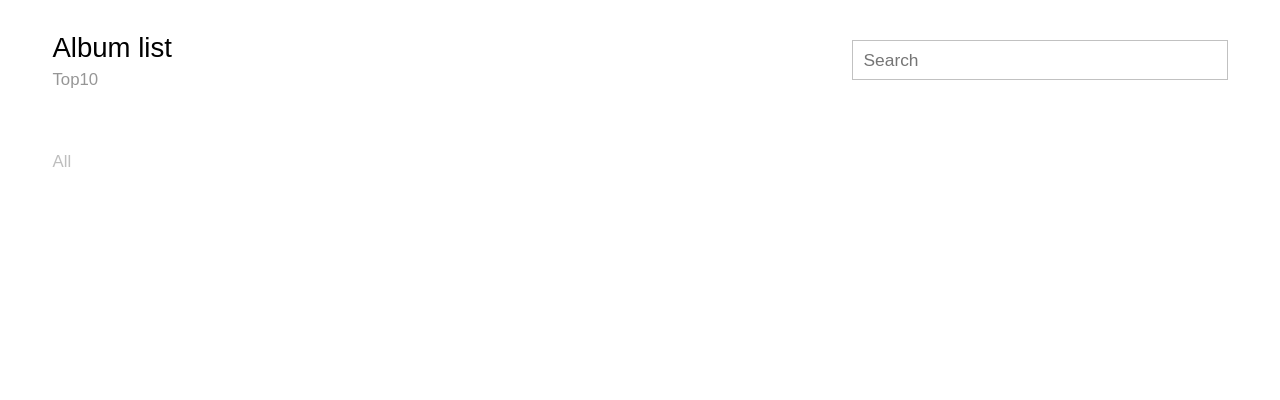
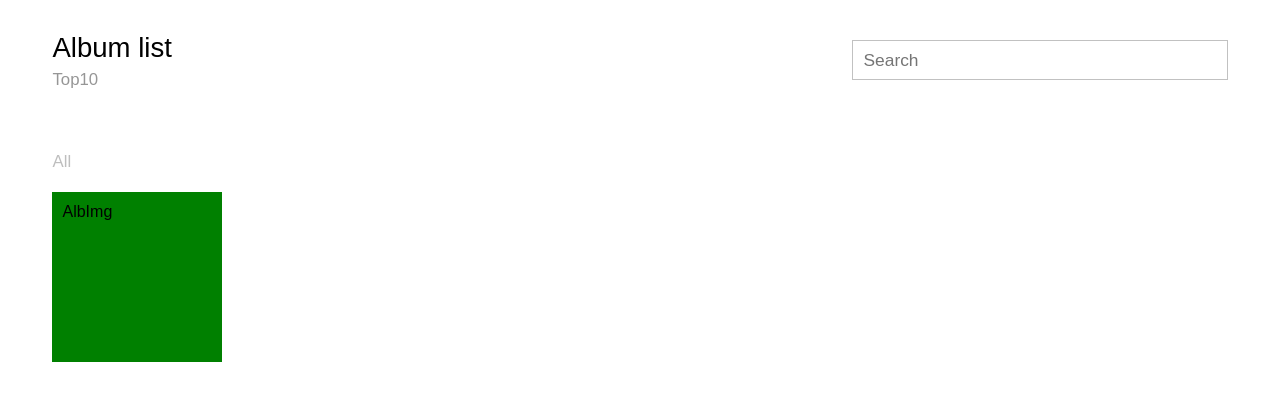
Before and after one commit to ispoljari/itunes-album-list, a React (Create React App) app: page / in a window 1280 px wide. Shown: the top 400 px of the page. Built offline with nearby package versions, Linux system fonts and the light colour scheme.

Commit message:
Add the height property to layout API

```diff
--- a/src/common/styles/LayoutApi.styled.js
+++ b/src/common/styles/LayoutApi.styled.js
@@ -275,30 +275,36 @@ const LayoutApi = styled.div`
     }};
 
     ${props => {
-      if (typeof(props.width) === 'string') {
+      if (typeof(props.width) === 'string' || typeof(props.height) === 'string') {
         return css`
-          width: ${props.width};
+          width: ${props.width ? props.width : ''};
+          height: ${props.height ? props.height : ''};
         `;
-      } else if (typeof(props.width) === 'object') {
+      } else if (typeof(props.width) === 'object' || typeof(props.height) === 'object') {
         return css`
           @media (max-width: 575px) {
-            width: ${props.width.xs ? props.width.xs : ''};
+            width: ${props.width && (props.width.xs ? props.width.xs : '')};
+            height: ${props.height && (props.height.xs ? props.height.xs : '')};
           }
 
           @media (min-width: 576px) {
-            width: ${props.width.sm ? props.width.sm : ''};
+            width: ${props.width && (props.width.sm ? props.width.sm : '')};
+            height: ${props.height && (props.height.sm ? props.height.sm : '')};
           }
 
           @media (min-width: 768px) {
-            width: ${props.width.md ? props.width.md : ''};
+            width: ${props.width && (props.width.md ? props.width.md : '')};
+            height: ${props.height && (props.height.md ? props.height.md : '')};
           }
 
           @media (min-width: 992px) {
-            width: ${props.width.lg ? props.width.lg : ''};
+            width: ${props.width && (props.width.lg ? props.width.lg : '')};
+            height: ${props.height && (props.height.lg ? props.height.lg : '')};
           }
 
           @media (min-width: 1200px) {
-            width: ${props.width.xl ? props.width.xl : ''};
+            width: ${props.width && (props.width.xl ? props.width.xl : '')};
+            height: ${props.height && (props.height.xl ? props.height.xl : '')};
           }
         `;
       }
--- a/src/components/Albums/Albums.js
+++ b/src/components/Albums/Albums.js
@@ -13,8 +13,11 @@ class Albums extends Component {
         <Box
           px="10px"
           py="10px"
+          width="170px"
+          height="170px"
+          backgroundColor="green"
         >
-
+          AlbImg
         </Box>
       </Column>
     );
```
